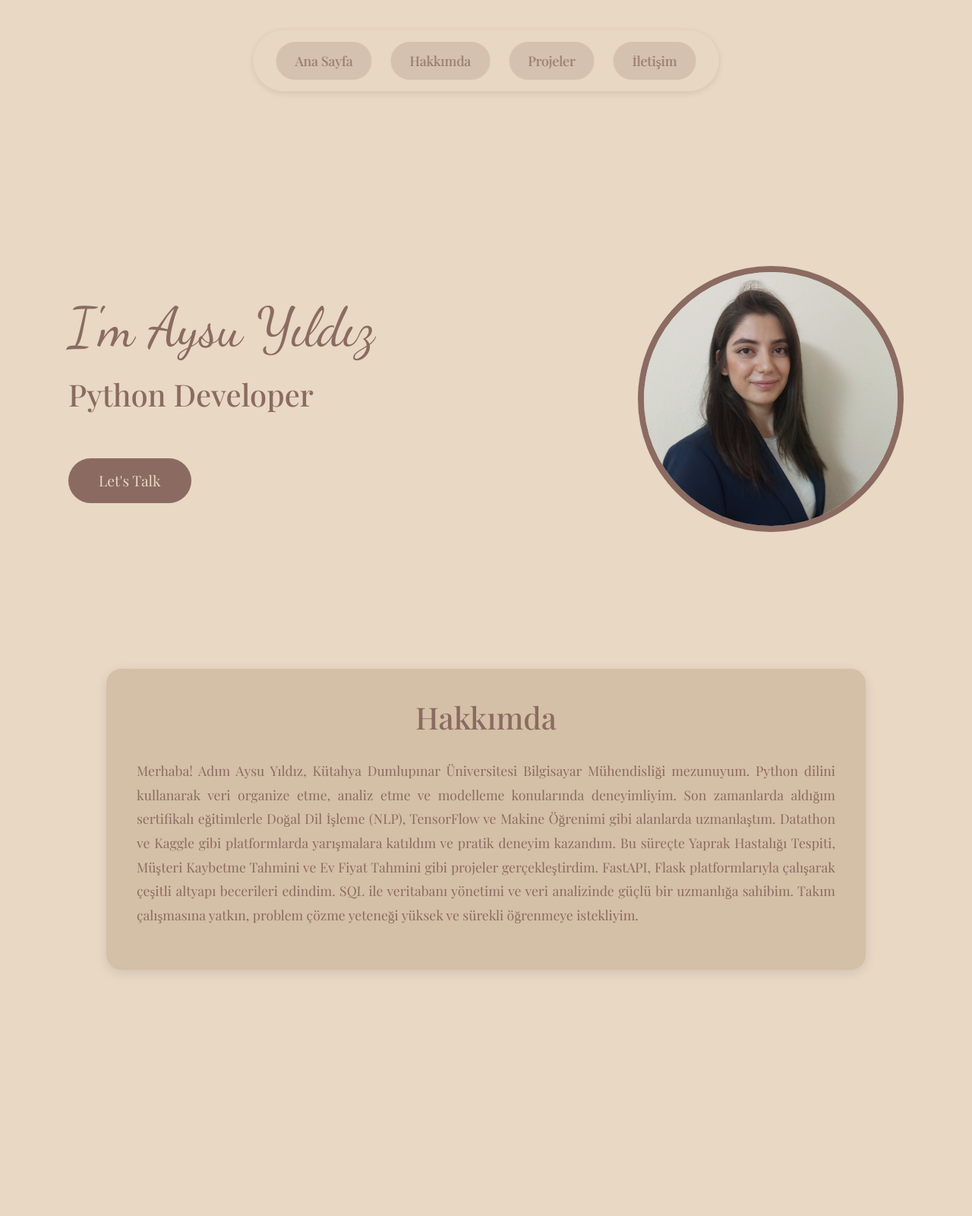
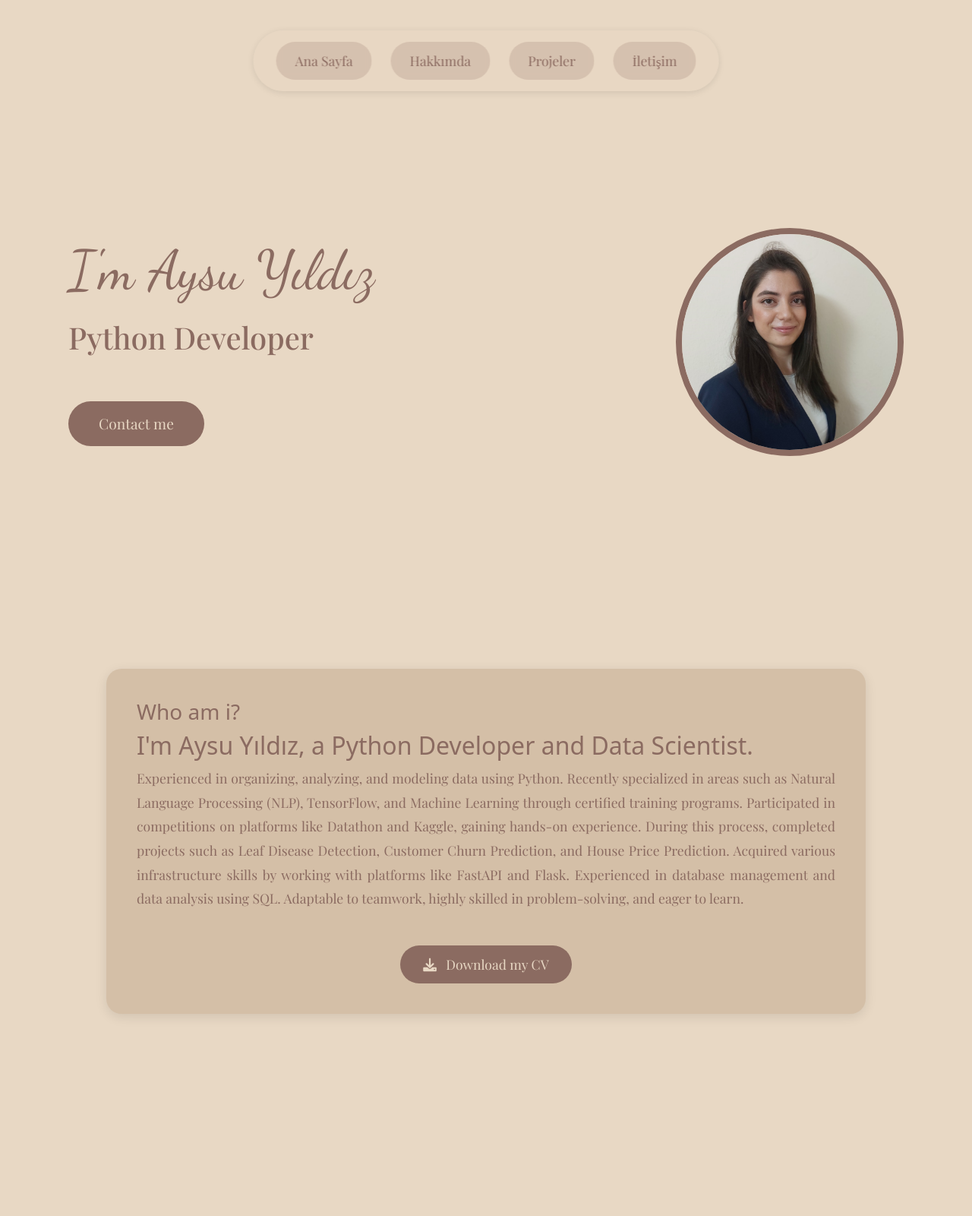
Before and after one commit to aysuyld/aysu_yildiz_, a Django app: page / in a window 1280 px wide. Shown: the whole page at 76% size. Run offline with Django 5.2, Linux system fonts and the light colour scheme; parts of the project's set-up code (start-up, migrations or seed data) failed here and were passed over; some libraries are stand-ins or nearby versions.

Commit message:
update home

```diff
--- a/projects/templates/home.html
+++ b/projects/templates/home.html
@@ -41,7 +41,7 @@
             width: 100%;
             max-width: 1200px;
             padding: 0 50px;
-            margin-top: 350px; /* 150px'den 250px'e çıkardım */
+            margin-top: 300px; /* 150px'den 250px'e çıkardım */
         }
 
         .content-left {
@@ -64,8 +64,8 @@
         }
 
         .profile-image {
-            width: 350px; /* Fotoğraf boyutunu küçülttüm */
-            height: 350px; /* Fotoğraf boyutunu küçülttüm */
+            width: 300px; /* Fotoğraf boyutunu küçülttüm */
+            height: 300px; /* Fotoğraf boyutunu küçülttüm */
             border-radius: 50%;
             object-fit: cover;
             border: 8px solid #8B6B61;
@@ -187,6 +187,32 @@
                 font-size: 0.9rem;
             }
         }
+
+        .cv-download-btn {
+            background-color: #8B6B61;
+            color: #E8D8C4;
+            padding: 12px 30px;
+            border-radius: 25px;
+            text-decoration: none;
+            font-family: 'Playfair Display', serif;
+            font-size: 1.1rem;
+            transition: all 0.3s ease;
+            display: inline-block;
+            margin-top: 30px;
+            border: none;
+        }
+
+        .cv-download-btn:hover {
+            background-color: #6B4F44;
+            transform: translateY(-2px);
+            color: #E8D8C4;
+            text-decoration: none;
+            box-shadow: 0 4px 15px rgba(0,0,0,0.1);
+        }
+
+        .text-center {
+            text-align: center;
+        }
     </style>
 </head>
 <body>
@@ -202,7 +228,7 @@
             <div class="content-left">
                 <h1 class="name-title">I'm Aysu Yıldız</h1>
                 <h2 class="role-title">Python Developer</h2>
-                <a href="#" class="lets-talk-btn">Let's Talk</a>
+                <a href="#" class="lets-talk-btn">Contact me</a>
             </div>
             <div class="content-right">
                 <img src="{% static 'images/profile.jpg' %}" alt="Aysu Yıldız" class="profile-image">
@@ -212,21 +238,21 @@
 
     <section id="about" class="page-section">
         <div class="about-content">
-            <h2 class="about-title">Hakkımda</h2>
+            <h3 class="who-title">Who am i?</h3>
+            <h2 class="about-heading">I'm Aysu Yıldız, a Python Developer and Data Scientist.</h2>
             <p class="about-text">
-                Merhaba! Adım Aysu Yıldız, Kütahya Dumlupınar Üniversitesi Bilgisayar
-                Mühendisliği mezunuyum. Python dilini kullanarak veri organize etme,
-                analiz etme ve modelleme konularında deneyimliyim. Son
-                zamanlarda aldığım sertifikalı eğitimlerle Doğal Dil İşleme (NLP),
-                TensorFlow ve Makine Öğrenimi gibi alanlarda uzmanlaştım. Datathon
-                ve Kaggle gibi platformlarda yarışmalara katıldım ve pratik deneyim
-                kazandım. Bu süreçte Yaprak Hastalığı Tespiti, Müşteri
-                Kaybetme Tahmini ve Ev Fiyat Tahmini gibi projeler gerçekleştirdim.
-                FastAPI, Flask platformlarıyla çalışarak çeşitli altyapı
-                becerileri edindim. SQL ile veritabanı yönetimi ve veri analizinde güçlü
-                bir uzmanlığa sahibim. Takım çalışmasına yatkın, problem çözme
-                yeteneği yüksek ve sürekli öğrenmeye istekliyim.
+                Experienced in organizing, analyzing, and modeling data using Python. Recently specialized in areas such as Natural Language Processing (NLP),
+                TensorFlow, and Machine Learning through certified training programs. Participated in competitions on platforms like Datathon and Kaggle,
+                gaining hands-on experience. During this process, completed projects such as Leaf Disease Detection, Customer Churn Prediction,
+                and House Price Prediction. Acquired various infrastructure skills by working with platforms like FastAPI and Flask.
+                Experienced in database management and data analysis using SQL. Adaptable to teamwork, highly skilled in problem-solving, and eager to learn.
             </p>
+            <div class="text-center">
+                <a href="{% static 'cv/Cv_Aysu_Yildiz.pdf' %}" download class="cv-download-btn">
+                    <i class="fas fa-download me-2"></i>
+                    Download my CV
+                </a>
+            </div>
         </div>
     </section>
 
```
Also changed, not shown: 2 other files.
